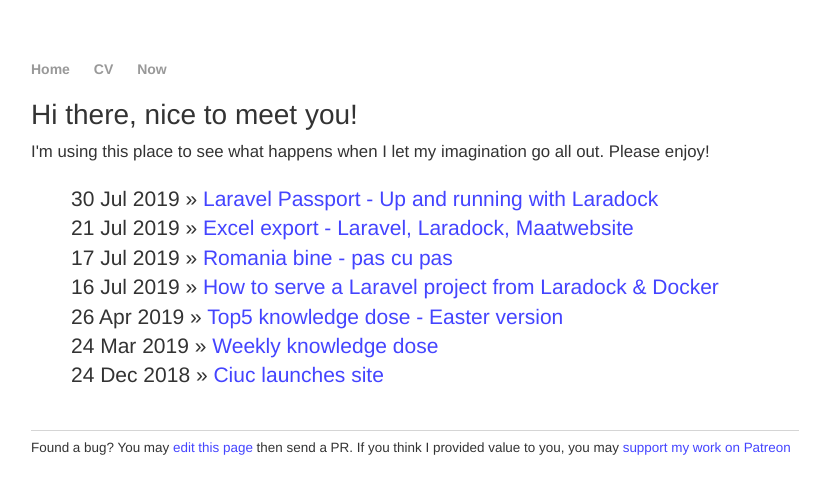
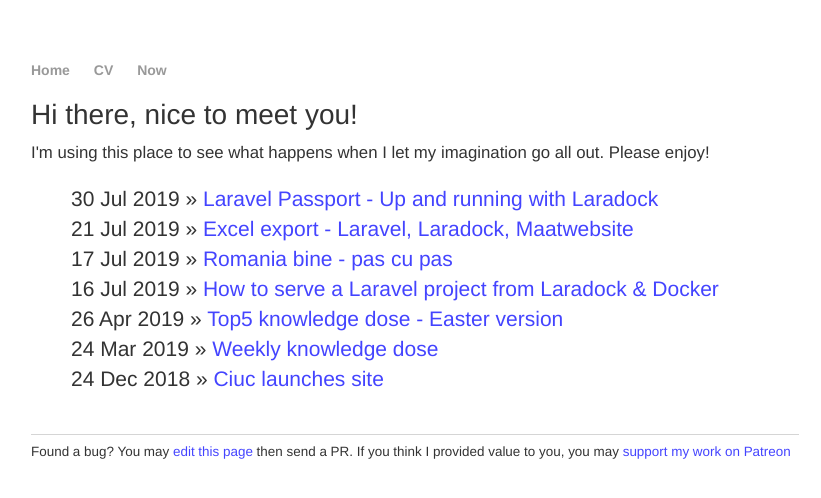
Before and after one commit to anrei0000/anrei0000.github.io, a Jekyll site: the page built from index.html, in a window 1280 px wide. Shown: the top 498 px of the page, without its empty margins (225-1046 px from the left). Built offline with Jekyll 4.4.1, drawn with Linux system fonts in a browser that asks for light colours; nearby versions of some CDN libraries; a style sheet for code colours, icons or effects is not loaded.

Commit message:
- fix display

```diff
--- a/css/main.css
+++ b/css/main.css
@@ -13,7 +13,7 @@
     text-decoration: underline;
 }
 
-p, ul {
+p {
     font-size: 1.2em;
     line-height: 1.4em;
     color: #333;
```
